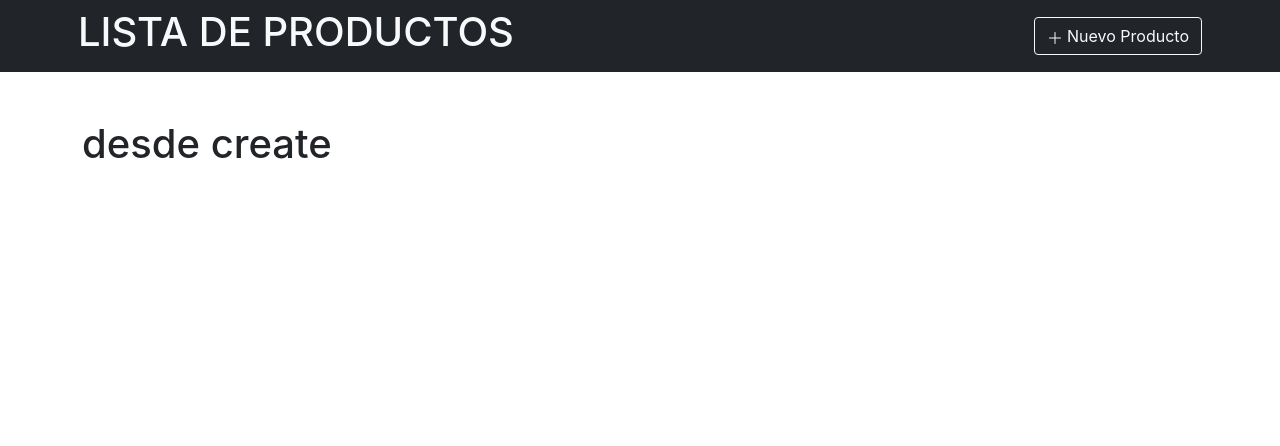
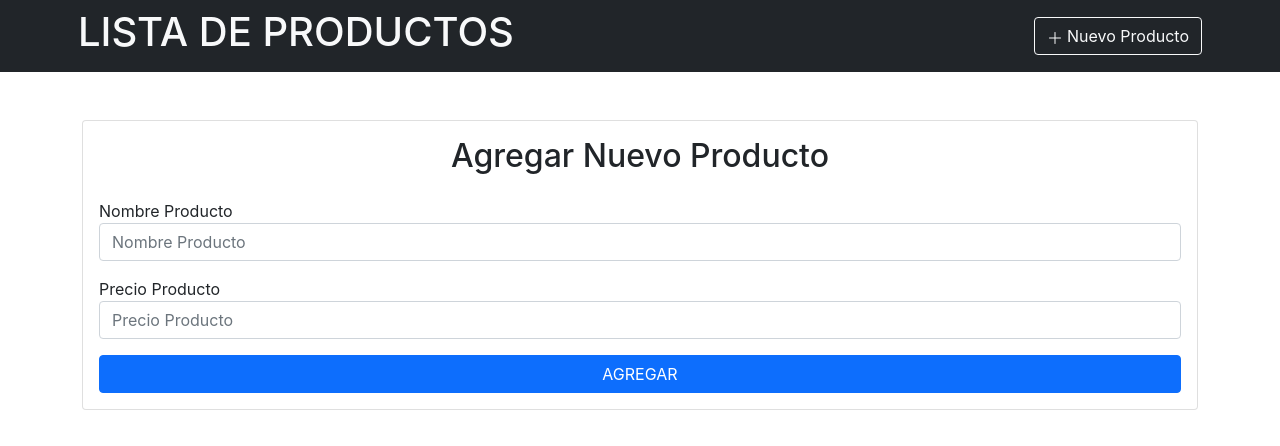
Before and after one commit to byluisandres/simple-product-list, a React (Vite) app: page /create in a window 1280 px wide. Shown: the top 446 px of the page. Built offline with nearby package versions, Linux system fonts and the light colour scheme.

Commit message:
made the design

```diff
--- /dev/null
+++ b/db.json
@@ -0,0 +1,19 @@
+{
+    "productos": [
+      {
+        "nombre": "Rib Eye",
+        "precio": "500",
+        "id": 7
+      },
+      {
+        "nombre": "Jugo de Limón",
+        "precio": 100,
+        "id": 9
+      },
+      {
+        "nombre": "1",
+        "precio": 2,
+        "id": 10
+      }
+    ]
+  }
--- a/index.html
+++ b/index.html
@@ -15,5 +15,10 @@
   <body>
     <div id="root"></div>
     <script type="module" src="/src/main.jsx"></script>
+    <script
+      src="https://cdn.jsdelivr.net/npm/bootstrap@5.1.3/dist/js/bootstrap.bundle.min.js"
+      integrity="sha384-ka7Sk0Gln4gmtz2MlQnikT1wXgYsOg+OMhuP+IlRH9sENBO0LRn5q+8nbTov4+1p"
+      crossorigin="anonymous"
+    ></script>
   </body>
 </html>
--- a/src/pages/Productos/Create.jsx
+++ b/src/pages/Productos/Create.jsx
@@ -1,11 +1,43 @@
-import React from 'react'
+import React from "react";
 
 const Create = () => {
-    return (
-        <div>
-            <h1>desde create</h1>
-        </div>
-    )
-}
+  return (
+    <div className="card">
+      <div className="card-body">
+        <h2 className="text-center mb-4 font-weight-bold">
+          Agregar Nuevo Producto
+        </h2>
+        <form method="POST">
+          <div className="form-group mb-3">
+            <label htmlFor="name">Nombre Producto</label>
+            <input
+              type="text"
+              className="form-control"
+              placeholder="Nombre Producto"
+              name="name"
+            />
+          </div>
 
-export default Create
+          <div className="form-group mb-3">
+            <label htmlFor="price">Precio Producto</label>
+            <input
+              type="number"
+              className="form-control"
+              placeholder="Precio Producto"
+              name="price"
+            />
+          </div>
+
+          <button
+            type="submit"
+            className="btn btn-primary font-weight-bold text-uppercase d-block w-100"
+          >
+            Agregar
+          </button>
+        </form>
+      </div>
+    </div>
+  );
+};
+
+export default Create;
--- a/src/pages/Productos/Edit.jsx
+++ b/src/pages/Productos/Edit.jsx
@@ -1,11 +1,41 @@
-import React from 'react'
+import React from "react";
 
 const Edit = () => {
-    return (
-        <div>
-          <h1>Edit</h1>
-        </div>
-    )
-}
+  return (
+    <div className="card">
+      <div className="card-body">
+        <h2 className="text-center mb-4 font-weight-bold">Editar Producto</h2>
+        <form method="POST">
+          <div className="form-group mb-3">
+            <label htmlFor="name">Nombre Producto</label>
+            <input
+              type="text"
+              className="form-control"
+              placeholder="Nombre Producto"
+              name="name"
+            />
+          </div>
 
-export default Edit
+          <div className="form-group mb-3">
+            <label htmlFor="price">Precio Producto</label>
+            <input
+              type="number"
+              className="form-control"
+              placeholder="Precio Producto"
+              name="price"
+            />
+          </div>
+
+          <button
+            type="submit"
+            className="btn btn-primary font-weight-bold text-uppercase d-block w-100"
+          >
+            Editar
+          </button>
+        </form>
+      </div>
+    </div>
+  );
+};
+
+export default Edit;
--- a/src/pages/Productos/Index.jsx
+++ b/src/pages/Productos/Index.jsx
@@ -1,11 +1,56 @@
-import React from 'react'
+import React from "react";
+import { Pencil, Trash } from "phosphor-react";
 
 const Index = () => {
-    return (
-        <div>
-           <h1>desde index</h1>
-        </div>
-    )
-}
+  return (
+    <div>
+      <table className="table">
+        <thead>
+          <tr>
+            <th scope="col">Nombre</th>
+            <th scope="col" colSpan={2}>
+              Precio
+            </th>
+          </tr>
+        </thead>
+        <tbody>
+          <tr>
+            <th scope="row">1</th>
+            <td>Mark</td>
 
-export default Index
+            <td>
+              <div className="dropdown">
+                <button
+                  className="btn btn-secondary dropdown-toggle"
+                  type="button"
+                  id="dropdownMenuButton1"
+                  data-bs-toggle="dropdown"
+                  aria-expanded="false"
+                >
+                  Acciones
+                </button>
+                <ul
+                  className="dropdown-menu"
+                  aria-labelledby="dropdownMenuButton1"
+                >
+                  <li>
+                    <a className="dropdown-item" href="#">
+                      <Pencil size={20} /> Editar
+                    </a>
+                  </li>
+                  <li>
+                    <a className="dropdown-item text-danger" href="#">
+                      <Trash size={20} color="#DC2626"/> Borrar
+                    </a>
+                  </li>
+                </ul>
+              </div>
+            </td>
+          </tr>
+        </tbody>
+      </table>
+    </div>
+  );
+};
+
+export default Index;
```
